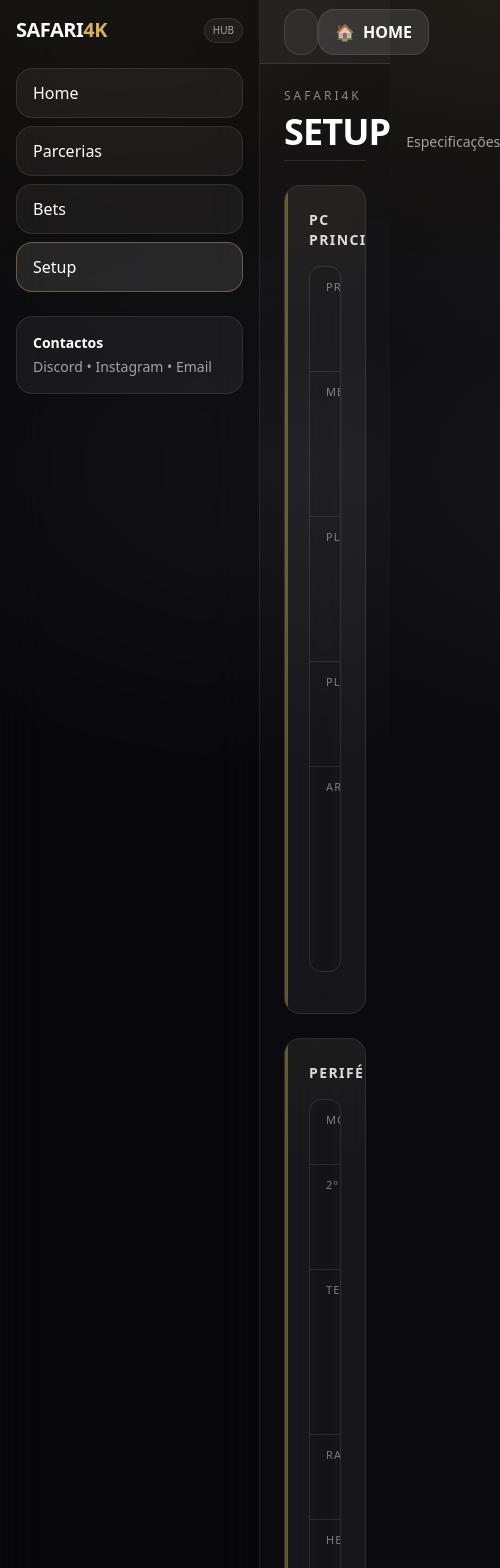
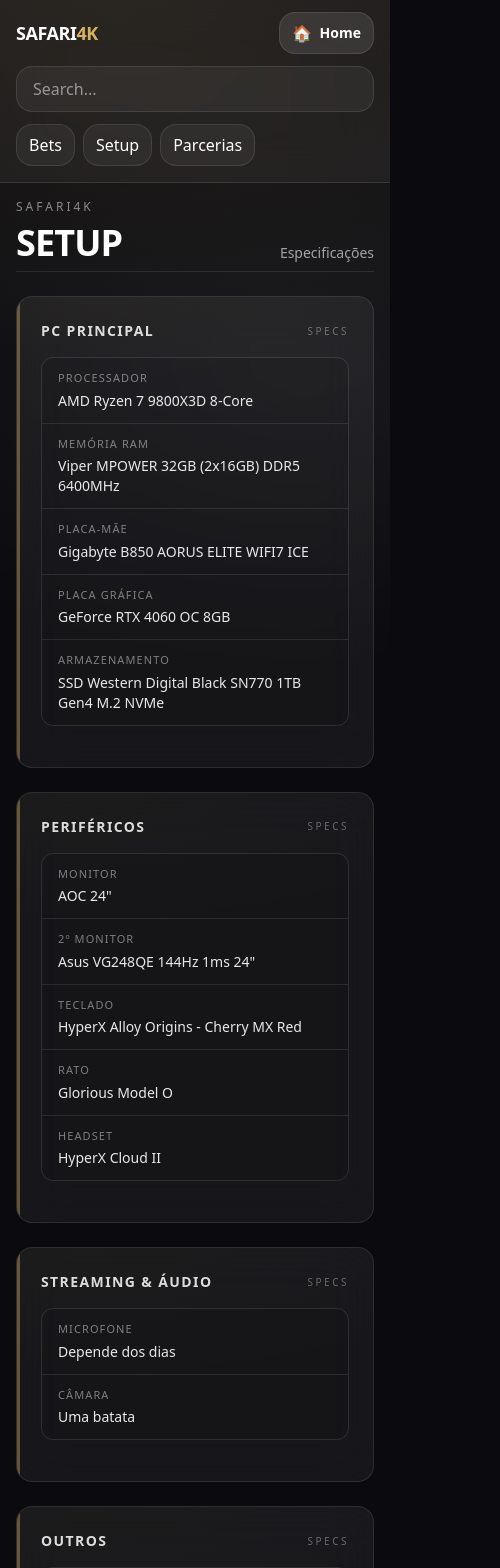
Before and after one commit to ImRbK/safari4k-site, a Next.js app: page /setup in a window 390 px wide. Shown: the top 1568 px of the page, 500 px wide, since content can reach past the window. Built offline with nearby package versions, Linux system fonts and the light colour scheme.

Commit message:
fix mobile responsiveness

```diff
--- a/app/layout.tsx
+++ b/app/layout.tsx
@@ -14,16 +14,16 @@
 }) {
   return (
     <html lang="pt">
-      <body className="text-white">
-        <div className="min-h-screen grid grid-cols-[260px_1fr]">
-          {/* SIDEBAR */}
-          <aside className="p-4 border-r border-white/10 bg-black/25 backdrop-blur-xl">
+      <body className="text-white overflow-x-hidden">
+        {/* mobile: 1 coluna | md+: sidebar + content */}
+        <div className="min-h-screen grid grid-cols-1 md:grid-cols-[260px_1fr]">
+          {/* SIDEBAR (só no PC) */}
+          <aside className="hidden md:block p-4 border-r border-white/10 bg-black/25 backdrop-blur-xl">
             <div className="flex items-center justify-between mb-6">
               <div className="text-xl font-extrabold tracking-tight">
                 SAFARI<span className="text-[color:var(--gold)]">4K</span>
               </div>
 
-              {/* badge pequeno e clean (não é premium) */}
               <span className="text-[10px] px-2 py-1 rounded-full border border-white/10 bg-white/5 text-white/60">
                 HUB
               </span>
@@ -31,7 +31,6 @@
 
             <NavLinks />
 
-            {/* CONTACTOS */}
             <div className="mt-6 rounded-2xl border border-white/10 bg-white/5 p-4">
               <div className="text-sm font-semibold">Contactos</div>
               <div className="text-sm text-white/60 mt-1">
@@ -43,24 +42,59 @@
           {/* MAIN */}
           <div className="min-w-0">
             {/* TOPBAR */}
-            <header className="h-16 px-6 flex items-center justify-between border-b border-white/10 bg-white/5 backdrop-blur-xl">
+            <header className="px-4 md:px-6 py-3 md:py-0 md:h-16 flex flex-col md:flex-row md:items-center md:justify-between gap-3 border-b border-white/10 bg-white/5 backdrop-blur-xl">
+              {/* Mobile: logo + home */}
+              <div className="flex items-center justify-between md:hidden">
+                <div className="text-lg font-extrabold tracking-tight">
+                  SAFARI<span className="text-[color:var(--gold)]">4K</span>
+                </div>
+
+                <a
+                  href="/"
+                  className="inline-flex items-center gap-2 px-3 py-2 rounded-2xl border border-white/10 bg-white/10 font-semibold
+                    hover:bg-white/15 hover:border-[color:var(--gold)]/40 transition"
+                >
+                  🏠 <span className="text-sm">Home</span>
+                </a>
+              </div>
+
               {/* Search */}
-              <div className="flex-1 max-w-xl">
+              <div className="flex-1 max-w-xl w-full min-w-0">
                 <input
                   placeholder="Search..."
                   className="w-full px-4 py-2.5 rounded-2xl bg-white/5 border border-white/10 outline-none focus:border-[color:var(--gold)]"
                 />
               </div>
 
-              {/* Right */}
-              <div className="flex items-center gap-3">
-                {/* status clean */}
-                <div className="hidden md:flex items-center gap-2 px-3 py-2 rounded-2xl border border-white/10 bg-white/5 text-white/70">
+              {/* Mobile nav (substitui sidebar no tele) */}
+              <div className="flex md:hidden gap-2 overflow-x-auto pb-1">
+                <a
+                  className="shrink-0 px-3 py-2 rounded-2xl border border-white/10 bg-white/5 hover:bg-white/10 transition"
+                  href="/bets"
+                >
+                  Bets
+                </a>
+                <a
+                  className="shrink-0 px-3 py-2 rounded-2xl border border-white/10 bg-white/5 hover:bg-white/10 transition"
+                  href="/setup"
+                >
+                  Setup
+                </a>
+                <a
+                  className="shrink-0 px-3 py-2 rounded-2xl border border-white/10 bg-white/5 hover:bg-white/10 transition"
+                  href="/parcerias"
+                >
+                  Parcerias
+                </a>
+              </div>
+
+              {/* Right (só no PC) */}
+              <div className="hidden md:flex items-center gap-3">
+                <div className="flex items-center gap-2 px-3 py-2 rounded-2xl border border-white/10 bg-white/5 text-white/70">
                   <span className="w-2 h-2 rounded-full bg-zinc-300/60" />
                   Offline
                 </div>
 
-                {/* botão HOME melhor */}
                 <a
                   href="/"
                   className="group inline-flex items-center gap-2 px-4 py-2.5 rounded-2xl border border-white/10 bg-white/10 font-semibold
@@ -73,7 +107,9 @@
             </header>
 
             {/* CONTENT */}
-            <main className="p-6">{children}</main>
+            <main className="p-4 md:p-6 min-w-0 overflow-x-hidden">
+              {children}
+            </main>
           </div>
         </div>
       </body>
--- a/app/page.tsx
+++ b/app/page.tsx
@@ -5,7 +5,6 @@
     <div className="space-y-10">
       {/* HERO / STREAM */}
       <section className="relative overflow-hidden rounded-3xl border border-white/10 bg-white/8 backdrop-blur-xl">
-        {/* light overlay */}
         <div
           className="absolute inset-0 opacity-70"
           style={{
@@ -14,10 +13,10 @@
           }}
         />
 
-        <div className="relative p-7">
+        <div className="relative p-6 md:p-7">
           <div className="grid lg:grid-cols-[1.15fr_1fr] gap-6 items-center">
             {/* Left */}
-            <div className="space-y-4">
+            <div className="space-y-4 min-w-0">
               <div className="inline-flex items-center gap-2">
                 <span className="text-xs px-2 py-1 rounded-full border border-white/10 bg-white/10 text-white/70">
                   Live Hub
@@ -28,7 +27,6 @@
                 Safari<span className="text-[color:var(--gold)]">4K</span>
               </h1>
 
-              {/* TEXTO NOVO */}
               <p className="text-white/75 leading-relaxed">
                 Streamer • Semi Pro • MARROQUINO • Amigo do WINDOH
               </p>
@@ -57,18 +55,17 @@
                 </a>
               </div>
 
-              {/* status */}
               <div className="flex items-center gap-2 text-sm text-white/65">
                 <span className="w-2 h-2 rounded-full bg-zinc-300/60" />
                 Offline
                 <span className="text-white/35">•</span>
                 <span className="text-white/45">
-                 .
+                  embed aparece quando dás play
                 </span>
               </div>
             </div>
 
-            {/* Right: Twitch Embed */}
+            {/* Right: Twitch Embed (RESPONSIVO) */}
             <div className="rounded-3xl overflow-hidden border border-white/12 bg-black/30">
               <div className="aspect-video w-full">
                 <iframe
@@ -79,12 +76,12 @@
               </div>
             </div>
           </div>
+        </div>
       </section>
 
       {/* CARDS */}
       <section className="grid md:grid-cols-3 gap-4">
-        {/* Objetivo */}
-        <div className="rounded-3xl border border-white/10 bg-white/7 backdrop-blur-xl p-5">
+        <div className="rounded-3xl border border-white/10 bg-white/7 backdrop-blur-xl p-5 min-w-0">
           <div className="text-xs uppercase tracking-[0.25em] text-white/50">
             Objetivo
           </div>
@@ -96,8 +93,7 @@
           </div>
         </div>
 
-        {/* Status */}
-        <div className="rounded-3xl border border-white/10 bg-white/7 backdrop-blur-xl p-5">
+        <div className="rounded-3xl border border-white/10 bg-white/7 backdrop-blur-xl p-5 min-w-0">
           <div className="text-xs uppercase tracking-[0.25em] text-white/50">
             Status da Stream
           </div>
@@ -109,8 +105,7 @@
           </div>
         </div>
 
-        {/* Sobre */}
-        <div className="rounded-3xl border border-white/10 bg-white/7 backdrop-blur-xl p-5">
+        <div className="rounded-3xl border border-white/10 bg-white/7 backdrop-blur-xl p-5 min-w-0">
           <div className="text-xs uppercase tracking-[0.25em] text-white/50">
             Sobre este site
           </div>
--- a/app/setup/page.tsx
+++ b/app/setup/page.tsx
@@ -1,15 +1,8 @@
 type Row = { label: string; value: string };
 
-function SpecCard({
-  title,
-  rows,
-}: {
-  title: string;
-  rows: Row[];
-}) {
+function SpecCard({ title, rows }: { title: string; rows: Row[] }) {
   return (
     <div className="group relative overflow-hidden rounded-2xl border border-white/10 bg-white/5 backdrop-blur-xl">
-      {/* gold glow subtil */}
       <div
         className="pointer-events-none absolute inset-0 opacity-30"
         style={{
@@ -17,7 +10,6 @@
             "radial-gradient(700px 220px at 20% 0%, rgba(214,178,94,.10), transparent 60%)",
         }}
       />
-      {/* gold accent line on hover */}
       <div className="absolute left-0 top-0 h-full w-[3px] bg-[color:var(--gold)]/40 group-hover:bg-[color:var(--gold)]/70 transition" />
 
       <div className="relative p-6">
@@ -34,15 +26,18 @@
           {rows.map((r, i) => (
             <div
               key={r.label}
-              className={`grid grid-cols-[170px_1fr] gap-4 px-4 py-3 bg-black/10 ${
+              className={`px-4 py-3 bg-black/10 ${
                 i === 0 ? "" : "border-t border-white/10"
               }`}
             >
-              <div className="text-[11px] uppercase tracking-widest text-white/45">
-                {r.label}
-              </div>
-              <div className="text-sm font-medium text-white/90">
-                {r.value}
+              {/* MOBILE: 1 coluna | sm+: 2 colunas */}
+              <div className="grid grid-cols-1 sm:grid-cols-[170px_1fr] gap-1 sm:gap-4 min-w-0">
+                <div className="text-[11px] uppercase tracking-widest text-white/45">
+                  {r.label}
+                </div>
+                <div className="text-sm font-medium text-white/90 break-words">
+                  {r.value}
+                </div>
               </div>
             </div>
           ))}
@@ -64,41 +59,37 @@
   ];
 
   const perifericos: Row[] = [
-    { label: "Monitor", value: "AOC 24\"" },
-    { label: "2º Monitor", value: "Asus VG248QE 144Hz 1ms 24\"" },
+    { label: "Monitor", value: 'AOC 24"' },
+    { label: "2º Monitor", value: 'Asus VG248QE 144Hz 1ms 24"' },
     { label: "Teclado", value: "HyperX Alloy Origins - Cherry MX Red" },
     { label: "Rato", value: "Glorious Model O" },
     { label: "Headset", value: "HyperX Cloud II" },
   ];
 
   const streaming: Row[] = [
-    { label: "Microfone", value: "Quad Cast S" },
-    { label: "Câmara", value: "Emprestada do sem pescoço" },
+    { label: "Microfone", value: "Depende dos dias" },
+    { label: "Câmara", value: "Uma batata" },
   ];
 
   const outros: Row[] = [
-    { label: "Cadeira", value: "Uma do ikea " },
-    { label: "Secretária", value: "Tabua do ikea" },
+    { label: "Cadeira", value: "Uma da sala" },
+    { label: "Secretária", value: "Mesa da cozinha" },
     { label: "Internet", value: "Fraca" },
   ];
 
   return (
     <section className="space-y-6">
-      {/* Header */}
       <div className="space-y-2">
         <div className="text-xs uppercase tracking-[0.25em] text-white/50">
           safari4k
         </div>
         <div className="flex items-end justify-between gap-4">
-          <h1 className="text-4xl font-extrabold tracking-tight">
-            SETUP
-          </h1>
+          <h1 className="text-4xl font-extrabold tracking-tight">SETUP</h1>
           <div className="text-sm text-white/60">Especificações</div>
         </div>
         <div className="h-px bg-white/10" />
       </div>
 
-      {/* Cards */}
       <div className="grid lg:grid-cols-2 gap-6">
         <SpecCard title="PC Principal" rows={pc} />
         <SpecCard title="Periféricos" rows={perifericos} />
```
Lines whose indentation alone changed are shown as unchanged.
